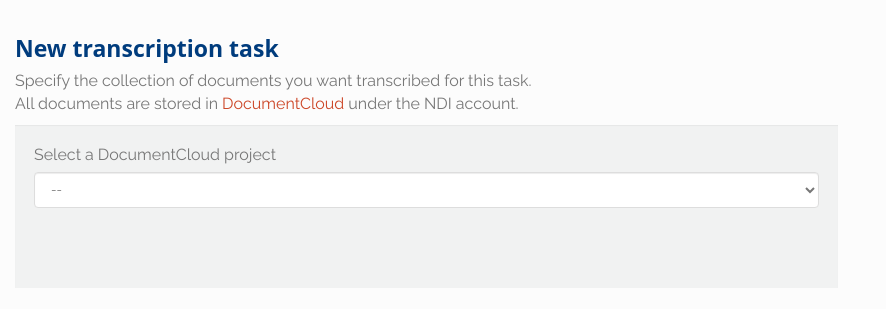
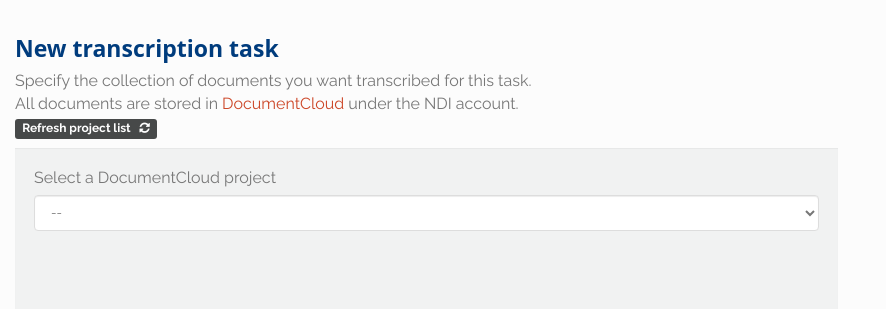
Before and after one commit to OpenElectionData/election-transcriber, a Flask app: template transcriber/templates/upload.html in a window 1280 px wide. Shown: the part 50-359 px from the top of the page, without its empty margins (0-886 px from the left). Run offline with Flask 2, Linux system fonts and the light colour scheme; the template is opened without the code that fills it, so the values that code supplies are empty; parts of the project's set-up code (start-up, migrations or seed data) failed here and were passed over; some libraries are stand-ins or nearby versions.

Commit message:
Add thing to refresh projects

```diff
--- a/transcriber/tasks.py
+++ b/transcriber/tasks.py
@@ -13,13 +13,15 @@ from transcriber.queue import queuefunc
 engine = sa.create_engine(DB_CONN)
 
 @queuefunc
-def update_from_document_cloud(project_title, overwrite=False):
+def update_from_document_cloud(project_title=None, overwrite=False):
     updater = ImageUpdater(overwrite=overwrite)
 
     if project_title == 'Emailed documents':
         updater.updateEmailedDocuments()
+    elif project_title:
+        updater.updateDocumentCloudProject(project_title)
     else:
-        updater.updateDocumentCloudProject(project_title)
+        updater.updateAllDocumentCloud()
 
     print('complete!')
 
--- a/transcriber/templates/upload.html
+++ b/transcriber/templates/upload.html
@@ -4,12 +4,19 @@
 <div class="row">
     <div class='col-sm-8'>
         <h3>New transcription task</h3>
-        <p>Specify the collection of documents you want transcribed for this task. <br />All documents are stored in <a href='https://www.documentcloud.org' target='_blank'>DocumentCloud</a> under the NDI account.</p>
+        <p>Specify the collection of documents you want transcribed for this task. <br />
+            All documents are stored in <a href='https://www.documentcloud.org' target='_blank'>DocumentCloud</a> under the NDI account. <br />
+            <span class="label label-default" id="refresh-projects" style="cursor:pointer">
+                Refresh project list &nbsp;&nbsp;<i class="fa fa-refresh"></i>
+            </span>
+        </p>
         <div class='well'>
           <form role="form" class="form" method="POST" action="" enctype="multipart/form-data">
             <input type="hidden" name="csrf_token" value="{{ csrf_token() }}" />
             <div class="form-group">
-              <label for="project_name" class="control-label">Select a DocumentCloud project</label>
+              <label for="project_name" class="control-label">
+                  Select a DocumentCloud project
+              </label>
 
 
               <select class="form-control" id="project_name" name="project_name">
@@ -118,6 +125,27 @@
       makeHTML(h_obj)
       {% endif %}
 
+      $('#refresh-projects').on('click', function(e){
+          $.when($.getJSON('/refresh-project/')).then(
+              function(data){
+                  $('#refresh-projects i').addClass('fa-spin');
+                  setTimeout(pollWorkChecker, 3000);
+              }
+          )
+      })
+
+    });
+
+    function pollWorkChecker(){
+        $.getJSON('/check-work/', function(data){
+            if(data.completed == true){
+                $('#refresh-projects i').removeClass('fa-spin');
+            } else {
+                setTimeout(pollWorkChecker, 3000);
+            }
+        })
+    }
+
     function makeHTML(h_obj){
       var box = '<input type="checkbox"/> select'
 
@@ -211,6 +239,5 @@
       return match_patterns;
     }
 
-    });
   </script>
 {% endblock %}
```
Also changed, not shown: transcriber/views.py (+23 -1 lines). Lines whose indentation alone changed are shown as unchanged.
